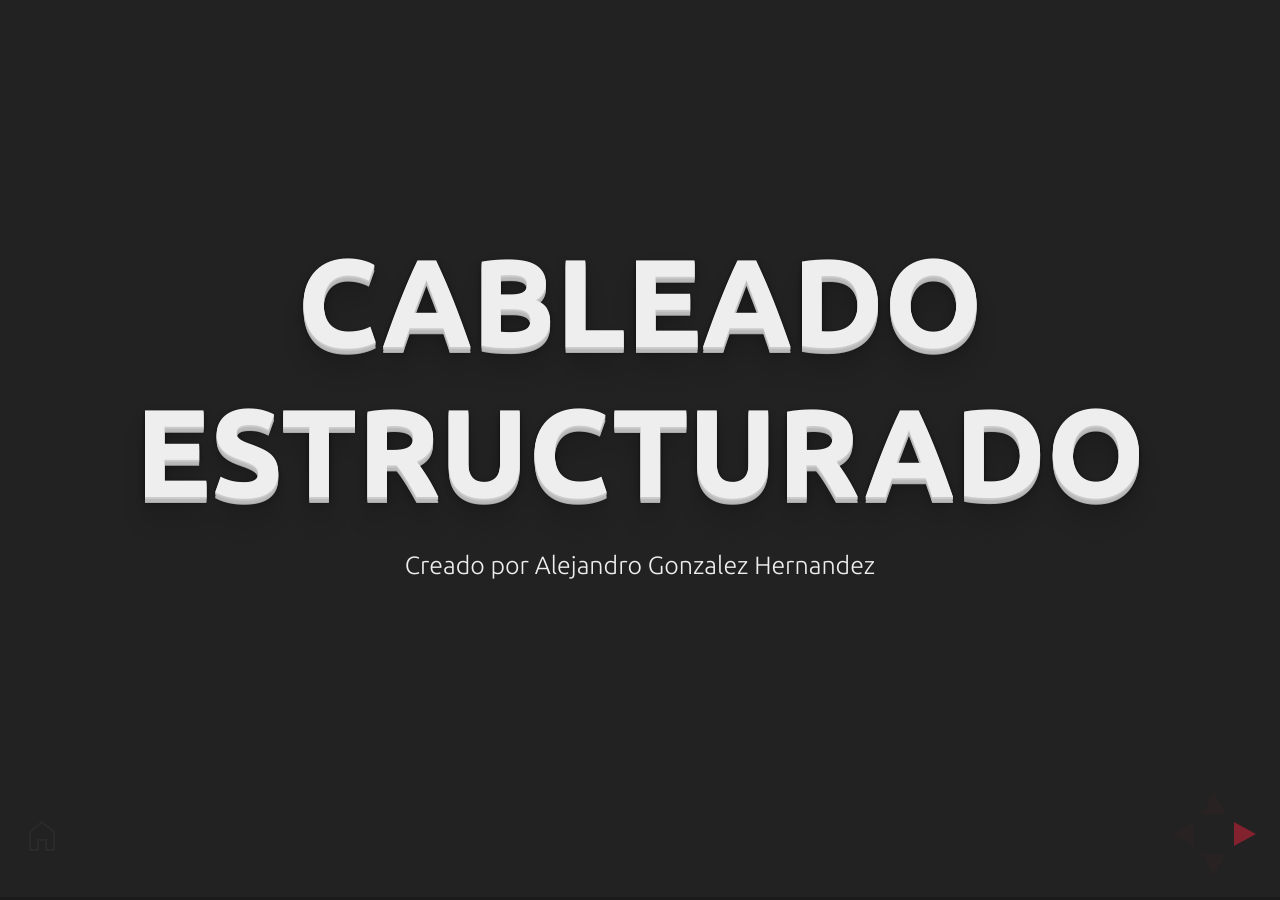
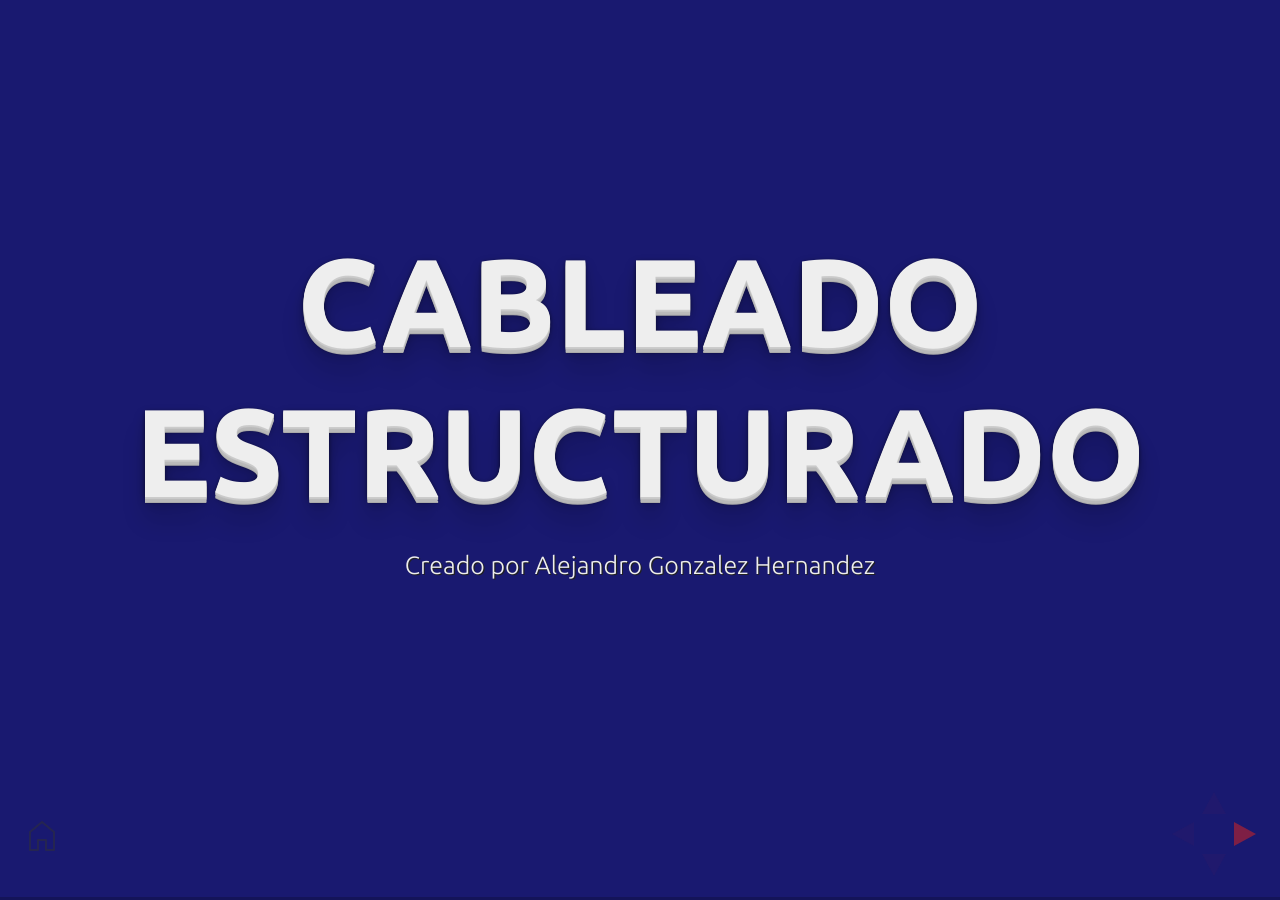
Before and after one commit to Alex7122/redes-slides, a Jekyll site: the page built from _posts/2016-07-05-usage.md, in a window 1280 px wide. Built offline with Jekyll 4.4.1, drawn with Linux system fonts in a browser that asks for light colours.

Commit message:
Update 2016-07-05-usage.md

```diff
--- a/_posts/2016-07-05-usage.md
+++ b/_posts/2016-07-05-usage.md
@@ -2,17 +2,16 @@
 title: Cableado estructurado
 layout: post
 permalink: /Cableado estructurado/
-background: '#0a5'
 ---
 
-<section>
+<section data-background="#191970">
     <h1>Cableado estructurado</h1>
     <p>
         <small>Creado por Alejandro Gonzalez Hernandez</small>
     </p>
 </section>
 
-<section data-transition="slide" data-background="#7FFFD4" data-background-transition="fade">
+<section data-transition="slide" data-background="#008080" data-background-transition="fade">
     <h2>¿Que es?</h2>
     <p class="fragment current-visible">
        El cableado estructurado corresponde a una infraestructura de red compuesto por canalizaciones, cables, conectores y dispositivos que se encargan de dar señales desde dispositivos emisores a receptores.
```
